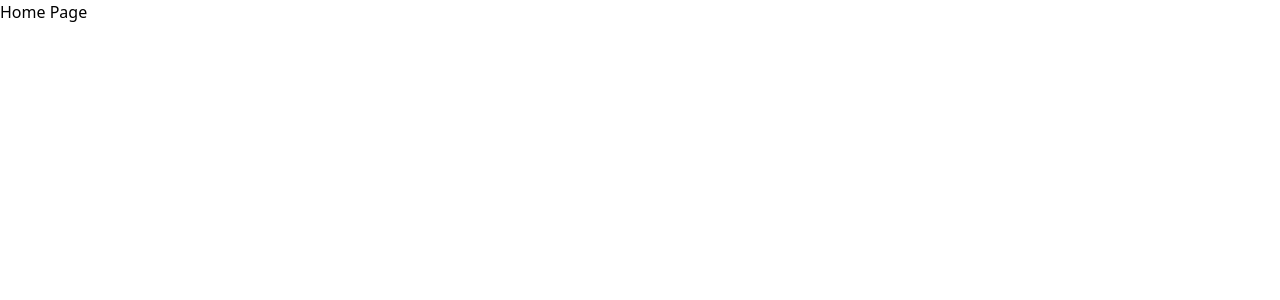
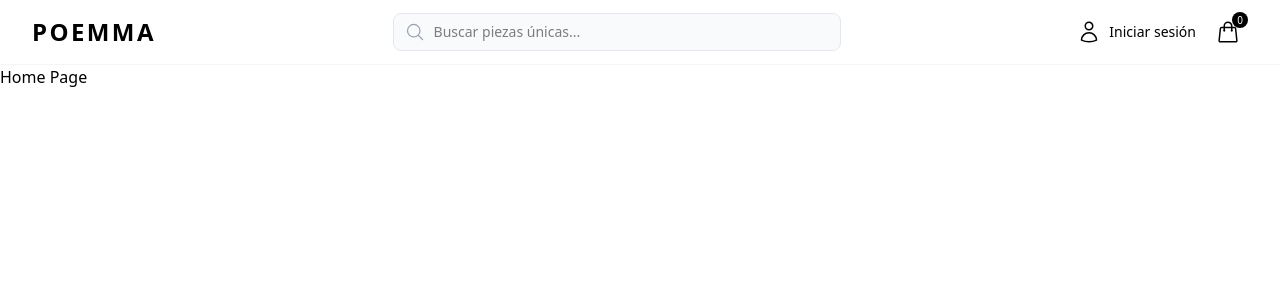
Before and after one commit to Poemma-Shop/ecommerce, a Next.js app: page / in a window 1280 px wide. Shown: the top 300 px of the page. Built offline with nearby package versions, Linux system fonts and the light colour scheme.

Commit message:
add navbar component

```diff
--- a/package.json
+++ b/package.json
@@ -9,6 +9,7 @@
     "lint": "eslint"
   },
   "dependencies": {
+    "@heroicons/react": "^2.2.0",
     "next": "16.1.6",
     "react": "19.2.3",
     "react-dom": "19.2.3"
--- a/src/app/page.tsx
+++ b/src/app/page.tsx
@@ -1,3 +1,10 @@
+import NavBar from "@/components/Navbar";
+
 export default function Home() {
-  return <div>Home Page</div>;
+  return (
+    <div>
+      <NavBar />
+      Home Page
+    </div>
+  );
 }
--- /dev/null
+++ b/src/components/Navbar.tsx
@@ -0,0 +1,51 @@
+import Link from "next/link";
+import { ShoppingBagIcon, UserIcon } from "@heroicons/react/24/outline";
+import SearchInput from "./SearchInput";
+
+export default function NavBar() {
+  return (
+    <nav className="sticky top-0 z-40 w-full border-b border-gray-100 bg-white/90 backdrop-blur-md">
+      <div className="mx-auto px-4 sm:px-6 lg:px-8">
+        <div className="flex h-16 items-center justify-between gap-4">
+          <div className="flex items-center gap-2">
+            <Link href="/login" className="md:hidden p-2">
+              <UserIcon className="h-6 w-6 text-gray-700" />
+            </Link>
+
+            <Link href="/" className="hidden md:block">
+              <h1 className="text-2xl font-bold tracking-widest">POEMMA</h1>
+            </Link>
+          </div>
+
+          <div className="flex flex-1 justify-center">
+            <Link href="/" className="md:hidden">
+              <h1 className="text-xl font-bold tracking-widest">POEMMA</h1>
+            </Link>
+
+            <div className="hidden md:flex w-full max-w-md">
+              <SearchInput />
+            </div>
+          </div>
+
+          <div className="flex items-center gap-3">
+            <Link href="/login" className="hidden md:flex items-center gap-2">
+              <UserIcon className="h-6 w-6" />
+              <span className="text-sm">Iniciar sesión</span>
+            </Link>
+
+            <Link href="/cart" className="relative p-2">
+              <ShoppingBagIcon className="h-6 w-6" />
+              <span className="absolute top-0 right-0 h-4 w-4 rounded-full bg-black text-white text-[10px] flex items-center justify-center">
+                0
+              </span>
+            </Link>
+          </div>
+        </div>
+
+        <div className="md:hidden pb-3">
+          <SearchInput />
+        </div>
+      </div>
+    </nav>
+  );
+}
--- /dev/null
+++ b/src/components/SearchInput.tsx
@@ -0,0 +1,16 @@
+import { MagnifyingGlassIcon } from "@heroicons/react/24/outline";
+
+export default function SearchInput() {
+  return (
+    <div className="relative w-full">
+      <div className="absolute inset-y-0 left-0 flex items-center pl-3">
+        <MagnifyingGlassIcon className="h-5 w-5 text-gray-400" />
+      </div>
+      <input
+        type="text"
+        placeholder="Buscar piezas únicas..."
+        className="w-full rounded-lg border border-gray-200 bg-gray-50 py-2 pl-10 pr-3 text-sm focus:border-black focus:bg-white focus:outline-none focus:ring-1 focus:ring-black"
+      />
+    </div>
+  );
+}
```
Also changed, not shown: 1 other file (tests, documents, lock files or other folders).
